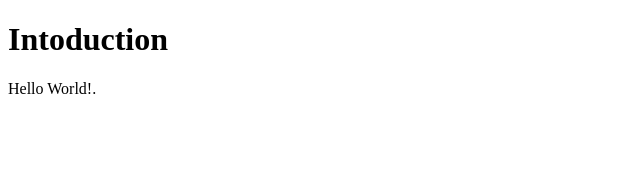
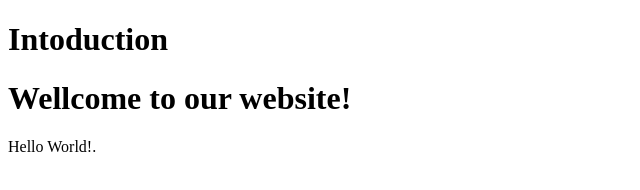
Before and after one commit to iliarahimpour/main-test, a plain HTML site: page index.html in a window 1280 px wide. Shown: the whole page, without its empty margins (0-640 px from the left). Drawn offline with Linux system fonts and the light colour scheme.

Commit message:
add another h1

```diff
--- a/index.html
+++ b/index.html
@@ -10,6 +10,7 @@
 
 <body>
     <h1>Intoduction</h1>
+     <h1> Wellcome to our website! </h1>
     <p>
         Hello World!.
     </p>
```
